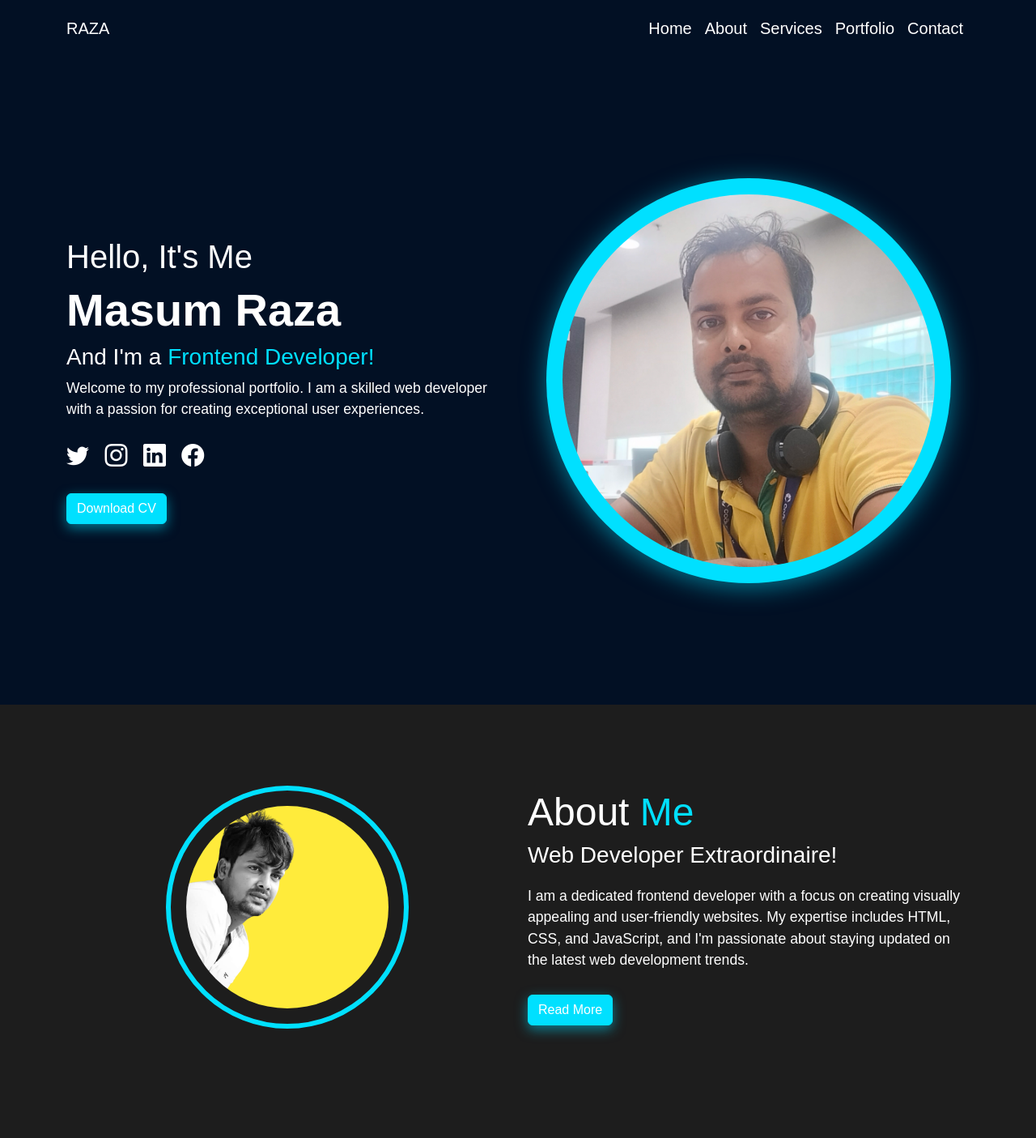
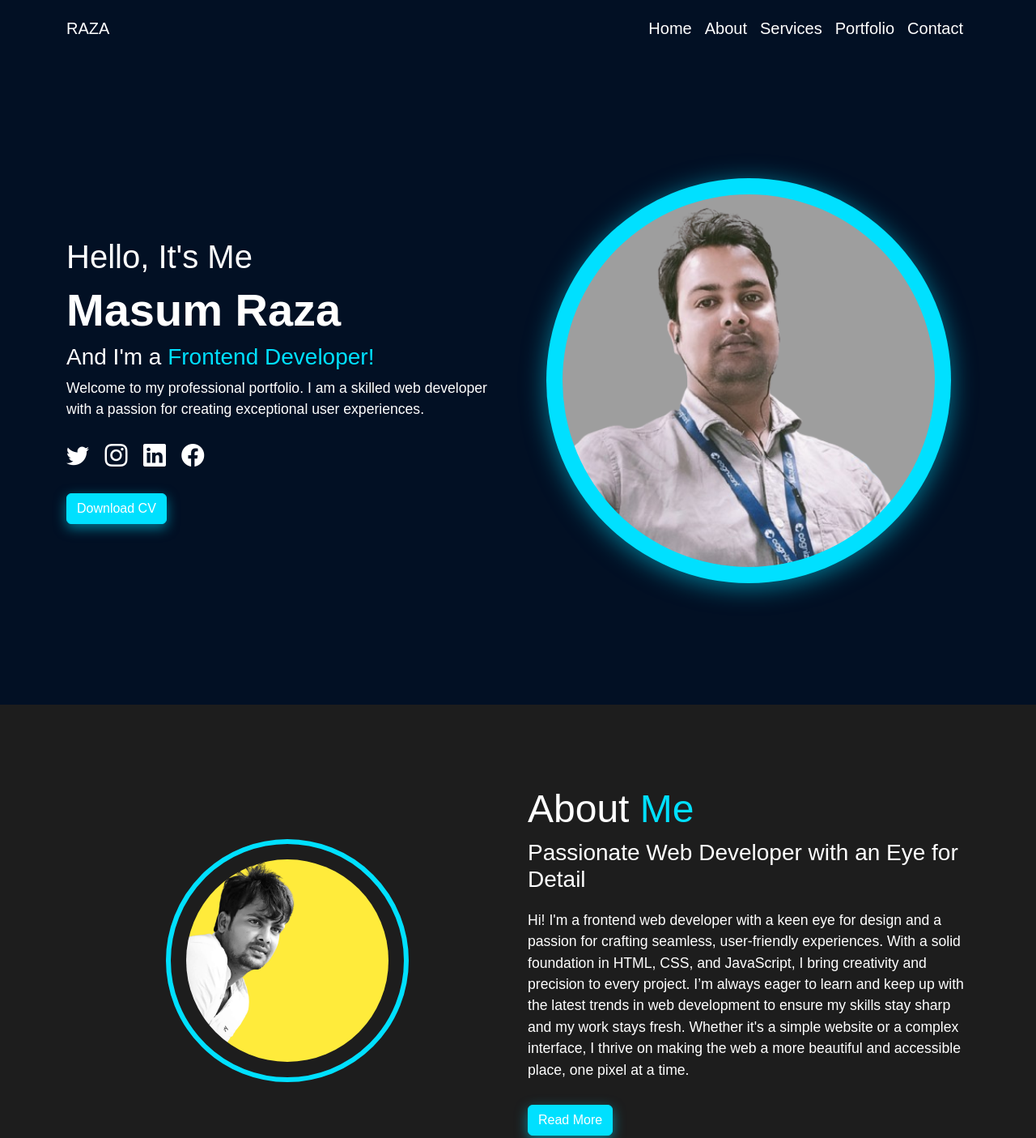
Before and after one commit to masumrazait/PortfolioDesignNeon, a plain HTML site: page index.html in a window 1280 px wide. Shown: the top 1405 px of the page at 81% size. Drawn offline with nearby package versions, Linux system fonts and the light colour scheme.

Commit message:
working on about me section

```diff
--- a/index.html
+++ b/index.html
@@ -54,7 +54,7 @@
         <div class="col-md-6 text-center">
           <div class="image-container">
             <div class="image-circle">
-              <img src="./assets/images/mm.jpg" alt="Profile Picture" class="profile-img">
+              <img src="./assets/images/raza1.png" alt="Profile Picture" class="profile-img">
             </div>
           </div>
         </div>
@@ -78,9 +78,8 @@
         <!-- About Me Text Content -->
         <div class="col-md-6">
           <h2>About <span class="highlight">Me</span></h2>
-          <h3>Web Developer Extraordinaire!</h3>
-          <p>I am a dedicated frontend developer with a focus on creating visually appealing and user-friendly websites. My expertise includes HTML, CSS, and JavaScript, and I'm passionate about staying updated on the latest web development trends.</p>
-
+          <h3>Passionate Web Developer with an Eye for Detail</h3>
+          <p>Hi! I'm a frontend web developer with a keen eye for design and a passion for crafting seamless, user-friendly experiences. With a solid foundation in HTML, CSS, and JavaScript, I bring creativity and precision to every project. I’m always eager to learn and keep up with the latest trends in web development to ensure my skills stay sharp and my work stays fresh. Whether it's a simple website or a complex interface, I thrive on making the web a more beautiful and accessible place, one pixel at a time.</p>
           <!-- Read More Button -->
           <a href="#" class="btn btn-primary btn-shadow">Read More</a>
         </div>
```
Also changed, not shown: assets/images/m4.png (added), assets/images/m5.png (added), assets/images/masum - Copy.png (deleted), assets/images/raza1.png (added), assets/images/react.png (deleted).
